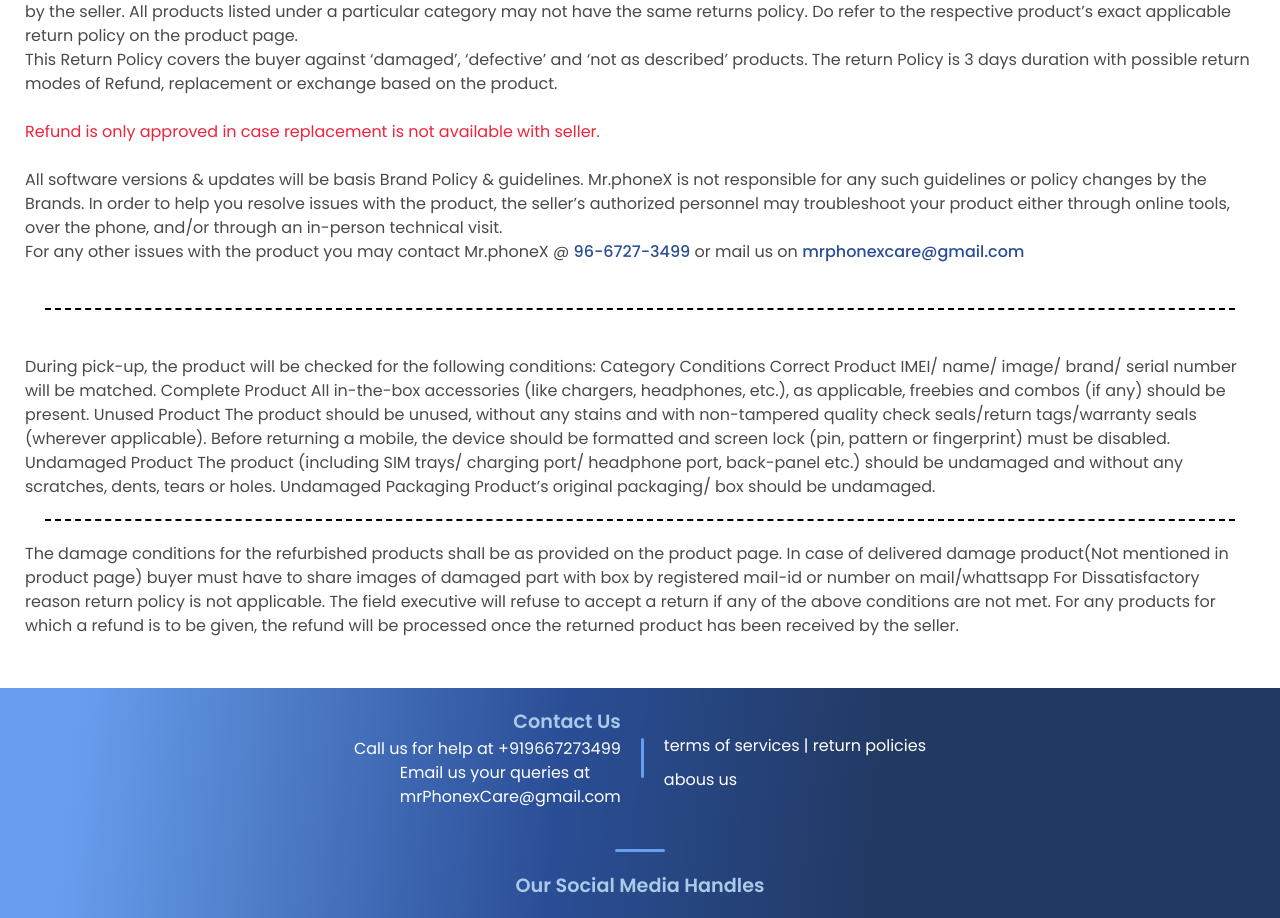
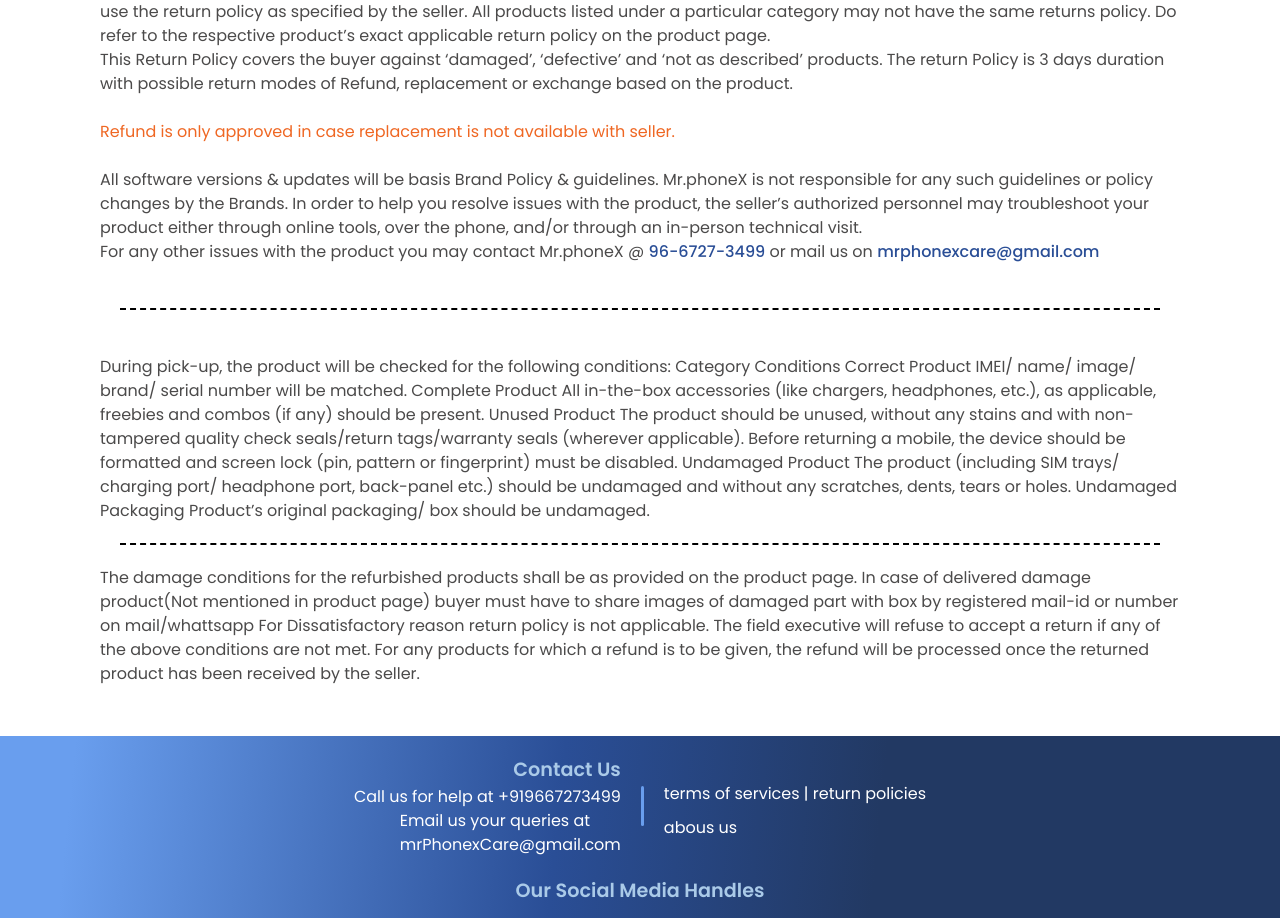
Before and after one commit to Ravi10000/cashify-clone, a React (Create React App) app in the folder client/: page /tos in a window 1280 px wide. Shown: the part 232-1150 px from the top of the page. Built offline with nearby package versions, Linux system fonts and the light colour scheme; no server answers.

Commit message:
fix footer and tos page

```diff
--- a/client/src/components/footer/footer.styles.scss
+++ b/client/src/components/footer/footer.styles.scss
@@ -20,7 +20,7 @@ footer {
     flex-direction: column;
     align-items: center;
     justify-content: space-around;
-
+    margin-bottom: 20px;
     .contact-us {
       h3 {
         font-weight: var(--semibold);
@@ -38,7 +38,6 @@ footer {
       flex-direction: column;
       align-items: center;
       P {
-        padding-top: 10px;
         &:hover {
           color: #00b894;
         }
@@ -46,11 +45,14 @@ footer {
     }
   }
   .seperator {
-    margin: 20px 0;
-    height: 3px;
-    width: 100px;
+    margin: 10px 0;
+    height: 2px;
+    width: 70px;
     border-radius: 2px;
     background-color: #699eee;
+  }
+  .seperator.h{
+    display: none;
   }
 
   .social-media-links {
@@ -155,6 +157,9 @@ footer {
       }
       .policies-links {
         align-items: flex-start;
+        p{
+          padding-top: 10px;
+        }
       }
     }
 
@@ -171,9 +176,10 @@ footer {
       background-color: #699eee;
     }
     .seperator.h {
-      margin: 20px 0;
-      height: 3px;
-      width: 50px;
+      display: none;
+      // margin: 10px 0;
+      // height: 2px;
+      // width: 50px;
     }
   }
 }
--- a/client/src/pages/tos/tos.styles.scss
+++ b/client/src/pages/tos/tos.styles.scss
@@ -20,7 +20,7 @@
                 font-weight: var(--medium);
             }
             .imp{
-                color: #ef233c;
+                color: #ef6723;
             }
             hr{
                 height: 3px;
@@ -31,3 +31,9 @@
         }
     }
 }
+
+@media (min-width: 800px) {
+    .tos{
+        padding: 50px 100px;
+    }
+}
```
